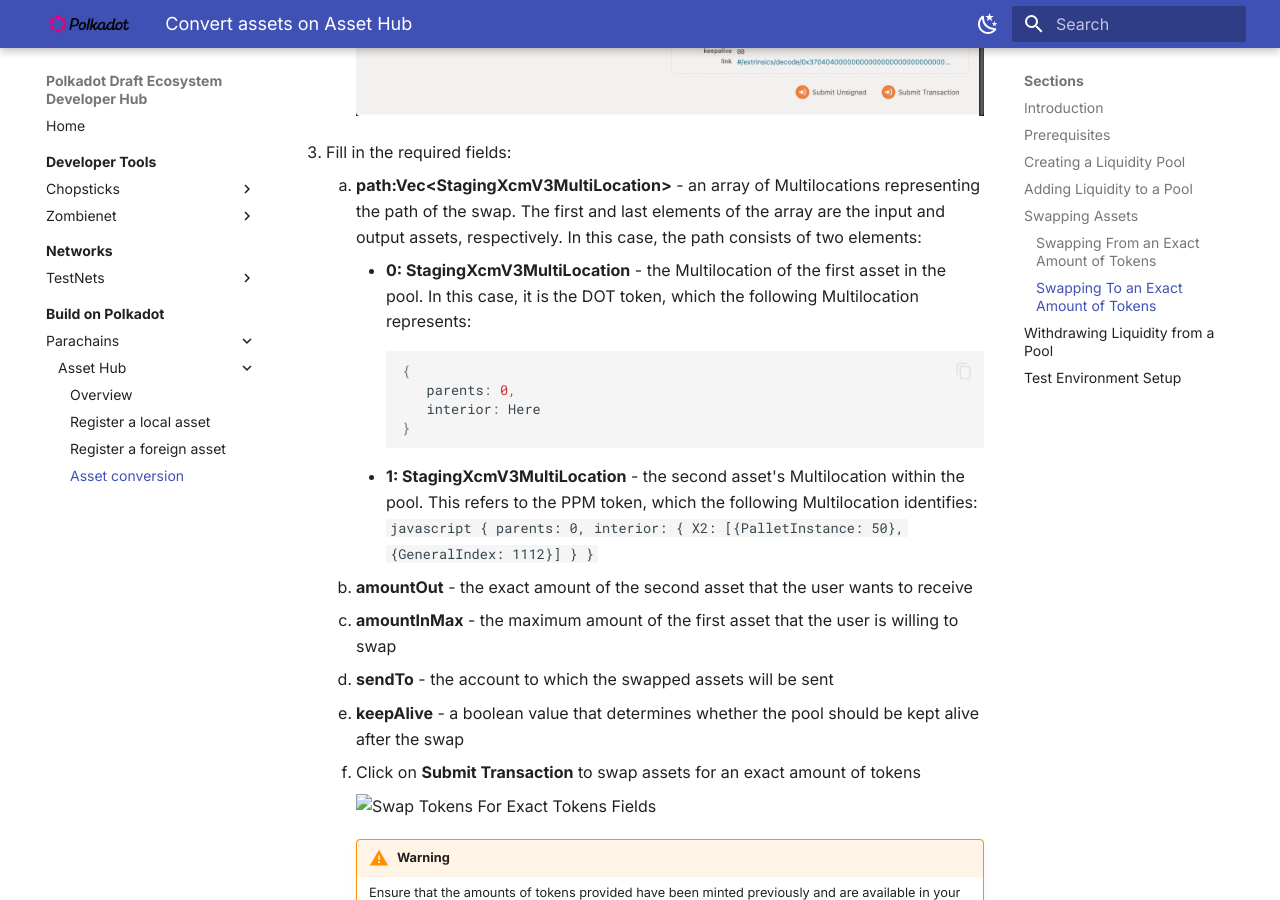
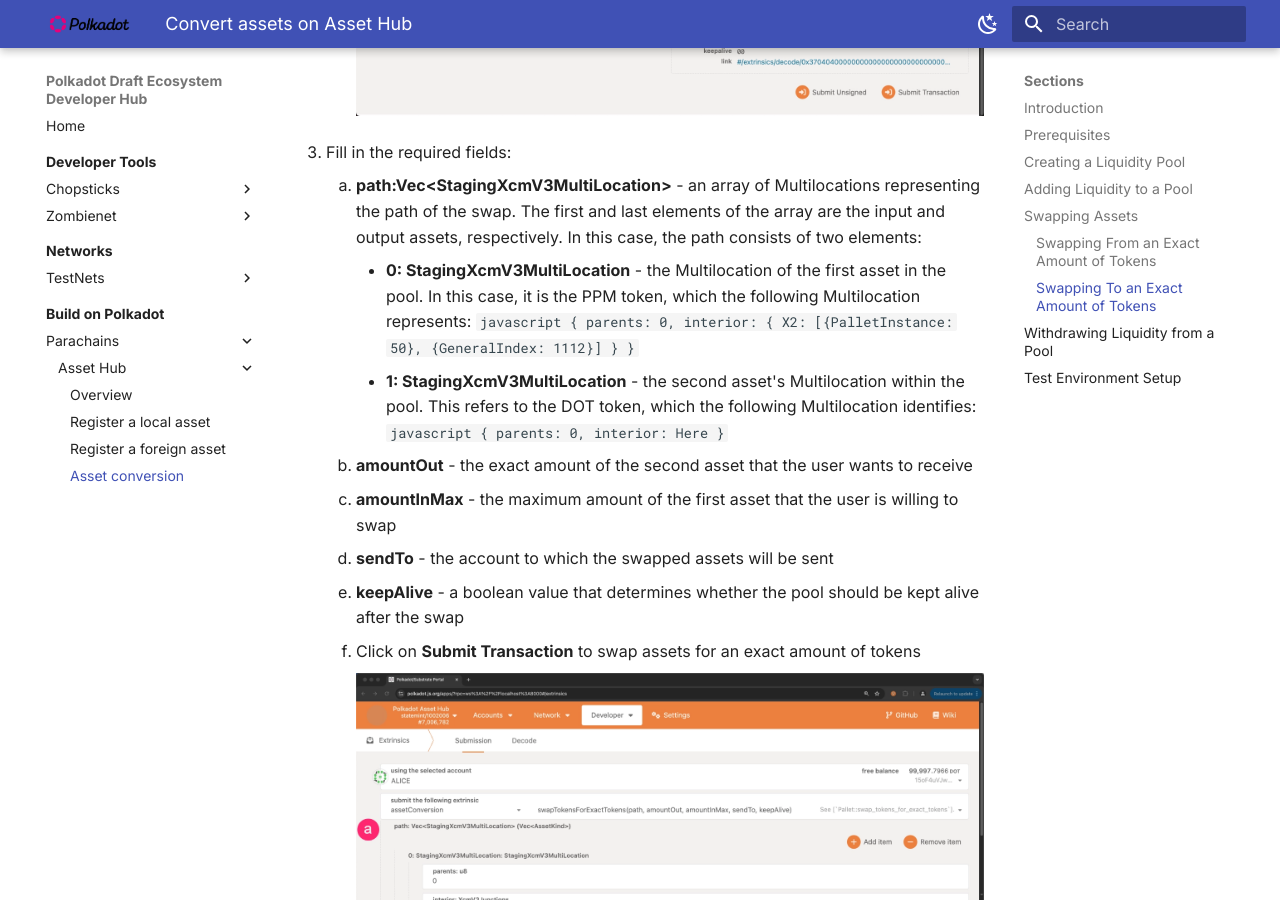
Before and after one commit to papermoonio/polkadot-ecosystem-docs-draft, an MkDocs documentation site: the page built from docs/build-on-polkadot/parachains/asset-hub/asset-conversion.md, in a window 1280 px wide and 900 px high, scrolled down 14379 px. Built offline with MkDocs 1.6.1 and Material for MkDocs 9.7.7, drawn with Linux system fonts in a browser that asks for light colours; part of the change alters nothing that is shown; some of the changed text lies outside the part shown.

````diff
--- a/docs/build-on-polkadot/parachains/asset-hub/asset-conversion.md
+++ b/docs/build-on-polkadot/parachains/asset-hub/asset-conversion.md
@@ -219,14 +219,7 @@ To swap assets for an exact amount of tokens, follow these steps:
 
 3. Fill in the required fields:
       1. **path:Vec<StagingXcmV3MultiLocation\>** - an array of Multilocations representing the path of the swap. The first and last elements of the array are the input and output assets, respectively. In this case, the path consists of two elements:
-         - **0: StagingXcmV3MultiLocation** - the Multilocation of the first asset in the pool. In this case, it is the DOT token, which the following Multilocation represents:
-         ```javascript
-         {
-            parents: 0,
-            interior: Here
-         }
-         ```
-        - **1: StagingXcmV3MultiLocation** - the second asset's Multilocation within the pool. This refers to the PPM token, which the following Multilocation identifies:
+         - **0: StagingXcmV3MultiLocation** - the Multilocation of the first asset in the pool. In this case, it is the PPM token, which the following Multilocation represents:
         ```javascript
           {
               parents: 0,
@@ -235,11 +228,18 @@ To swap assets for an exact amount of tokens, follow these steps:
               }
           }
           ```
-    2. **amountOut** - the exact amount of the second asset that the user wants to receive
-    3. **amountInMax** - the maximum amount of the first asset that the user is willing to swap
-    4. **sendTo** - the account to which the swapped assets will be sent
-    5. **keepAlive** - a boolean value that determines whether the pool should be kept alive after the swap
-    6. Click on **Submit Transaction** to swap assets for an exact amount of tokens
+        - **1: StagingXcmV3MultiLocation** - the second asset's Multilocation within the pool. This refers to the DOT token, which the following Multilocation identifies:
+         ```javascript
+         {
+            parents: 0,
+            interior: Here
+         }
+         ```
+    1. **amountOut** - the exact amount of the second asset that the user wants to receive
+    2. **amountInMax** - the maximum amount of the first asset that the user is willing to swap
+    3. **sendTo** - the account to which the swapped assets will be sent
+    4. **keepAlive** - a boolean value that determines whether the pool should be kept alive after the swap
+    5. Click on **Submit Transaction** to swap assets for an exact amount of tokens
 
         ![Swap Tokens For Exact Tokens Fields](/polkadot-ecosystem-docs-draft/images/building-on-polkadot/parachains/asset-hub/asset-conversion/asset-conversion-12.webp)
 
@@ -248,6 +248,9 @@ To swap assets for an exact amount of tokens, follow these steps:
 
         In this case, the intention is to swap 0.01 DOT token (u128 value of 100000000000 as it also has 10 decimals) for 0.04 PPM token (u128 value of 400000000000 as it also has 10 decimals).
 
+After signing and submitting the transaction, the swap will be executed. To verify the swap, check the **Explorer** section on the Polkadot.Js App interface and ensure that the **SwapExecuted** event has been emitted.
+
+![Swap Tokens For Exact Tokens Event](/polkadot-ecosystem-docs-draft/images/building-on-polkadot/parachains/asset-hub/asset-conversion/asset-conversion-13.webp)
 
 ## Withdrawing Liquidity from a Pool
 
````
Also changed, not shown: docs/build-on-polkadot/parachains/asset-hub/image-1.png (added), docs/build-on-polkadot/parachains/asset-hub/image-2.png (added), docs/images/building-on-polkadot/parachains/asset-hub/asset-conversion/asset-conversion-12.webp (added), docs/images/building-on-polkadot/parachains/asset-hub/asset-conversion/asset-conversion-13.webp (added).
